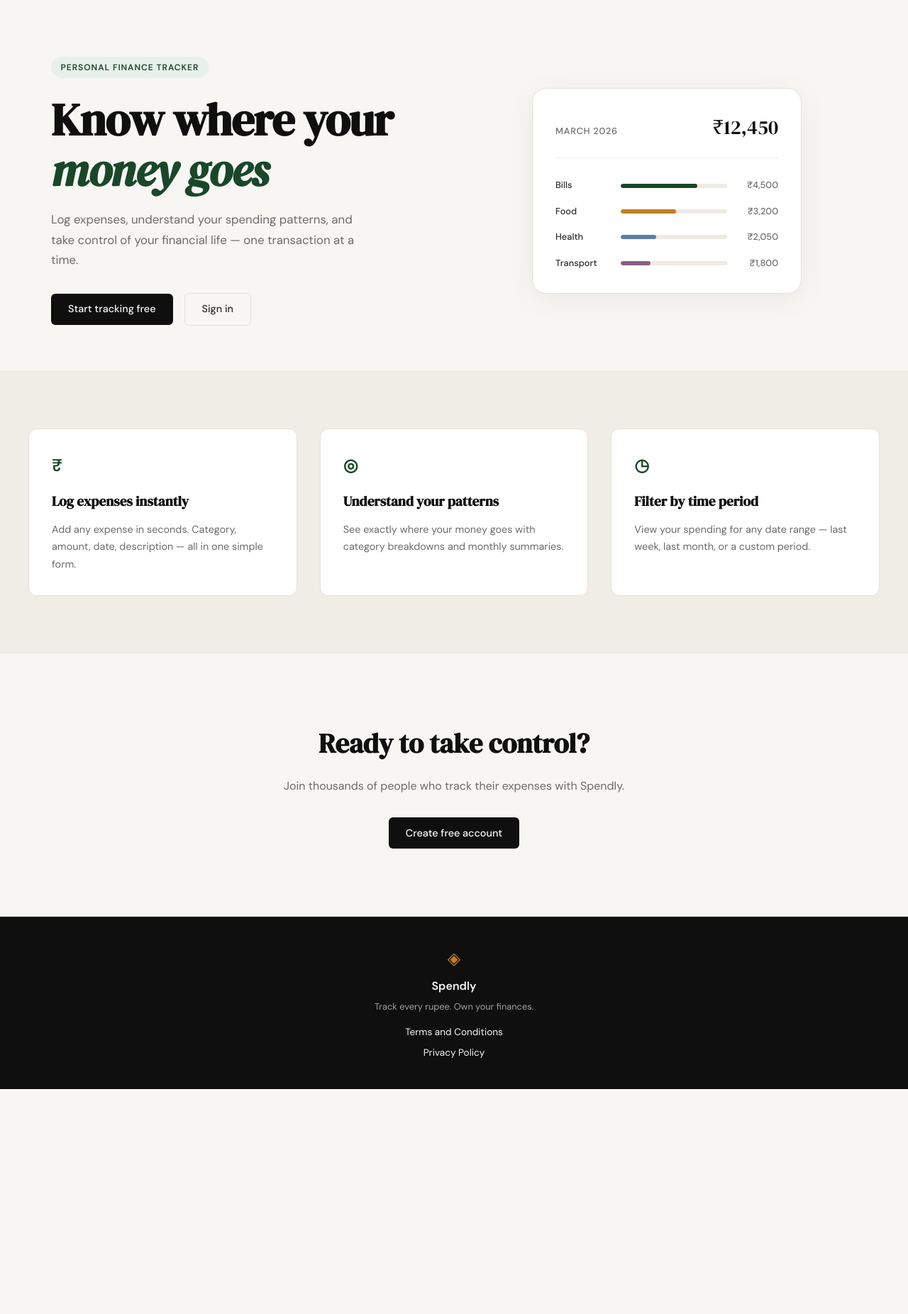
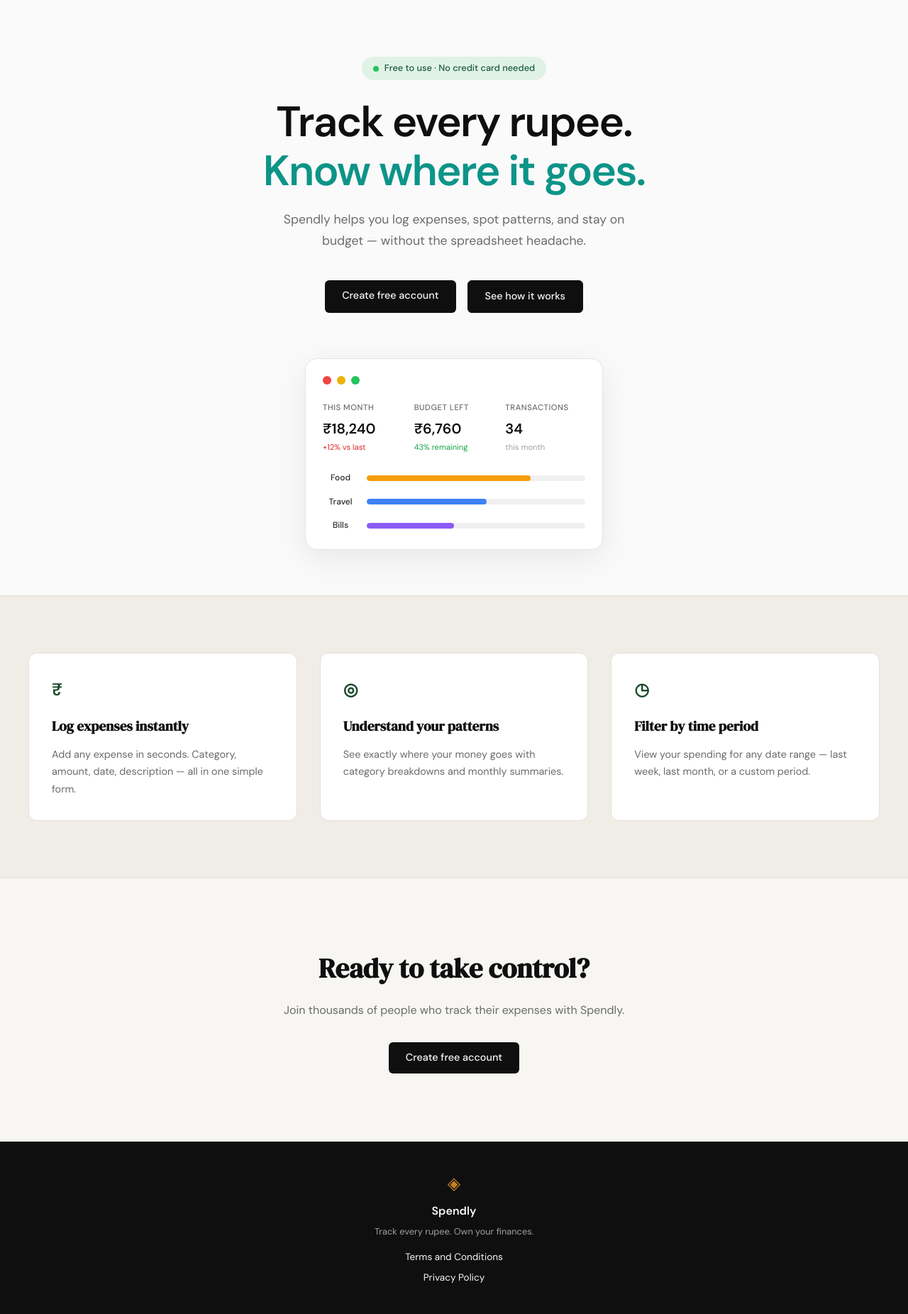
Before and after one commit to Mohd-Hamza-Khan/spendly, a Flask app: page / in a window 1280 px wide. Shown: the part 61-1913 px from the top of the page at 71% size. Before the commit the page ends 1596 px from the top, so only its background shows below. Run offline with Flask 3, Linux system fonts and the light colour scheme.

Commit message:
landing: redesign hero section to match mockup

```diff
--- a/static/css/style.css
+++ b/static/css/style.css
@@ -125,136 +125,171 @@ a { color: inherit; text-decoration: none; }
 
 .hero {
     padding: 5rem 2rem 4rem;
-    display: grid;
-    grid-template-columns: 1fr 1fr;
-    gap: 4rem;
-    align-items: center;
-    max-width: var(--max-width);
+    background: #fafafa;
+    text-align: center;
+}
+
+.hero-inner {
+    max-width: 700px;
     margin: 0 auto;
 }
 
 .hero-badge {
-    display: inline-block;
-    background: var(--accent-light);
-    color: var(--accent);
-    font-size: 0.75rem;
-    font-weight: 600;
-    letter-spacing: 0.08em;
-    text-transform: uppercase;
-    padding: 0.35rem 0.85rem;
+    display: inline-flex;
+    align-items: center;
+    gap: 0.5rem;
+    background: #e0f2e6;
+    color: #1a5c3a;
+    font-size: 0.8rem;
+    font-weight: 500;
+    padding: 0.4rem 1rem;
     border-radius: 999px;
     margin-bottom: 1.5rem;
 }
 
+.hero-badge-dot {
+    width: 8px;
+    height: 8px;
+    background: #22c55e;
+    border-radius: 50%;
+}
+
 .hero-title {
-    font-family: var(--font-display);
-    font-size: clamp(2.5rem, 5vw, 4rem);
-    line-height: 1.1;
-    letter-spacing: -0.02em;
+    font-family: var(--font-body);
+    font-size: clamp(2.5rem, 6vw, 3.75rem);
+    font-weight: 700;
+    line-height: 1.15;
+    letter-spacing: -0.03em;
     color: var(--ink);
     margin-bottom: 1.25rem;
 }
 
-.hero-title em {
-    font-style: italic;
-    color: var(--accent);
+.hero-title-accent {
+    color: #0d9488;
 }
 
 .hero-subtitle {
-    font-size: 1.05rem;
+    font-size: 1.1rem;
     color: var(--ink-muted);
     line-height: 1.7;
-    max-width: 460px;
-    margin-bottom: 2rem;
+    max-width: 520px;
+    margin: 0 auto 2.5rem;
 }
 
 .hero-actions {
     display: flex;
     gap: 1rem;
-    align-items: center;
+    justify-content: center;
+    margin-bottom: 4rem;
 }
 
 /* ------------------------------------------------------------------ */
-/* Mock card (hero visual)                                             */
+/* Mock card (hero visual) - Dashboard Preview                         */
 /* ------------------------------------------------------------------ */
 
 .hero-visual {
     display: flex;
     justify-content: center;
+    padding: 0 1rem;
 }
 
-.mock-card {
-    background: var(--paper-card);
-    border: 1px solid var(--border);
-    border-radius: var(--radius-lg);
-    padding: 2rem;
+.dashboard-preview {
+    background: #ffffff;
+    border: 1px solid #e5e5e5;
+    border-radius: 16px;
+    padding: 1.5rem;
     width: 100%;
-    max-width: 380px;
-    box-shadow: 0 8px 40px rgba(0,0,0,0.06);
+    max-width: 420px;
+    box-shadow: 0 12px 48px rgba(0,0,0,0.08);
 }
 
-.mock-card-header {
+.dashboard-browser-bar {
     display: flex;
-    justify-content: space-between;
-    align-items: baseline;
-    margin-bottom: 1.75rem;
-    padding-bottom: 1.25rem;
-    border-bottom: 1px solid var(--border-soft);
+    gap: 8px;
+    margin-bottom: 1.5rem;
 }
 
-.mock-label {
-    font-size: 0.8rem;
+.browser-dot {
+    width: 12px;
+    height: 12px;
+    border-radius: 50%;
+}
+
+.browser-dot-red { background: #ef4444; }
+.browser-dot-yellow { background: #eab308; }
+.browser-dot-green { background: #22c55e; }
+
+.dashboard-metrics {
+    display: grid;
+    grid-template-columns: repeat(3, 1fr);
+    gap: 1rem;
+    margin-bottom: 1.5rem;
+}
+
+.metric-card {
+    text-align: left;
+}
+
+.metric-label {
+    font-size: 0.7rem;
     font-weight: 500;
     color: var(--ink-muted);
     text-transform: uppercase;
-    letter-spacing: 0.06em;
+    letter-spacing: 0.05em;
+    margin-bottom: 0.25rem;
 }
 
-.mock-total {
-    font-family: var(--font-display);
-    font-size: 1.75rem;
+.metric-value {
+    font-size: 1.25rem;
+    font-weight: 700;
     color: var(--ink);
+    margin-bottom: 0.15rem;
 }
 
-.mock-bars { display: flex; flex-direction: column; gap: 1rem; }
+.metric-sub {
+    font-size: 0.7rem;
+}
 
-.mock-bar-row {
-    display: grid;
-    grid-template-columns: 80px 1fr 60px;
+.metric-sub-red { color: #dc2626; }
+.metric-sub-green { color: #16a34a; }
+.metric-sub-gray { color: var(--ink-faint); }
+
+.dashboard-bars {
+    display: flex;
+    flex-direction: column;
+    gap: 0.9rem;
+}
+
+.dashboard-bar-row {
+    display: flex;
     align-items: center;
     gap: 0.75rem;
 }
 
-.mock-cat {
-    font-size: 0.8rem;
+.dashboard-bar-label {
+    width: 50px;
+    font-size: 0.75rem;
     font-weight: 500;
     color: var(--ink-soft);
 }
 
-.mock-bar-track {
-    height: 6px;
-    background: var(--border-soft);
+.dashboard-bar-track {
+    flex: 1;
+    height: 8px;
+    background: #f0f0f0;
     border-radius: 999px;
     overflow: hidden;
 }
 
-.mock-bar {
+.dashboard-bar {
     height: 100%;
-    background: var(--accent);
     border-radius: 999px;
     transition: width 0.6s ease;
 }
 
-.mock-bar-2 { background: var(--accent-2); }
-.mock-bar-3 { background: #5b7fa6; }
-.mock-bar-4 { background: #8b5e83; }
-
-.mock-amt {
-    font-size: 0.8rem;
-    font-weight: 500;
-    color: var(--ink-muted);
-    text-align: right;
-}
+.dashboard-bar-food { background: #f59e0b; width: 75%; }
+.dashboard-bar-travel { background: #3b82f6; width: 55%; }
+.dashboard-bar-bills { background: #8b5cf6; width: 40%; }
 
 /* ------------------------------------------------------------------ */
 /* Buttons                                                             */
@@ -276,6 +311,26 @@ a { color: inherit; text-decoration: none; }
 }
 
 .btn-primary:hover { background: var(--accent); }
+
+.btn-secondary {
+    background: var(--ink);
+    color: var(--paper);
+    padding: 0.65rem 1.5rem;
+    border-radius: var(--radius-sm);
+    font-family: var(--font-body);
+    font-size: 0.9rem;
+    font-weight: 500;
+    cursor: pointer;
+    border: 1px solid var(--ink);
+    transition: all 0.2s;
+    text-decoration: none;
+    display: inline-block;
+}
+
+.btn-secondary:hover {
+    background: var(--ink-soft);
+    transform: translateY(-1px);
+}
 
 .btn-ghost {
     display: inline-block;
@@ -600,11 +655,13 @@ a { color: inherit; text-decoration: none; }
     .hero {
         grid-template-columns: 1fr;
         text-align: center;
+        padding: 3rem 1.5rem 3rem;
     }
 
     .hero-subtitle { max-width: 100%; }
-    .hero-actions { justify-content: center; }
-    .hero-visual { display: none; }
+    .hero-actions { justify-content: center; flex-wrap: wrap; }
+    .hero-visual { margin-top: 2rem; }
+    .dashboard-preview { max-width: 100%; }
 
     .features-inner { grid-template-columns: 1fr; }
 }
--- a/templates/landing.html
+++ b/templates/landing.html
@@ -6,55 +6,64 @@
 
 <section class="hero">
     <div class="hero-inner">
-        <div class="hero-badge">Personal Finance Tracker</div>
+        <div class="hero-badge">
+            <span class="hero-badge-dot"></span>
+            Free to use · No credit card needed
+        </div>
         <h1 class="hero-title">
-            Know where your<br>
-            <em>money goes</em>
+            Track every rupee.<br>
+            <span class="hero-title-accent">Know where it goes.</span>
         </h1>
         <p class="hero-subtitle">
-            Log expenses, understand your spending patterns,
-            and take control of your financial life —
-            one transaction at a time.
+            Spendly helps you log expenses, spot patterns, and stay on budget — without the spreadsheet headache.
         </p>
         <div class="hero-actions">
-            <a href="{{ url_for('register') }}" class="btn-primary">Start tracking free</a>
-            <a href="{{ url_for('login') }}" class="btn-ghost">Sign in</a>
+            <a href="{{ url_for('register') }}" class="btn-primary">Create free account</a>
+            <a href="{{ url_for('login') }}" class="btn-primary btn-secondary">See how it works</a>
         </div>
     </div>
     <div class="hero-visual">
-        <div class="mock-card">
-            <div class="mock-card-header">
-                <span class="mock-label">March 2026</span>
-                <span class="mock-total">₹12,450</span>
+        <div class="dashboard-preview">
+            <div class="dashboard-browser-bar">
+                <span class="browser-dot browser-dot-red"></span>
+                <span class="browser-dot browser-dot-yellow"></span>
+                <span class="browser-dot browser-dot-green"></span>
             </div>
-            <div class="mock-bars">
-                <div class="mock-bar-row">
-                    <span class="mock-cat">Bills</span>
-                    <div class="mock-bar-track">
-                        <div class="mock-bar" style="width: 72%"></div>
+            <div class="dashboard-metrics">
+                <div class="metric-card">
+                    <div class="metric-label">This month</div>
+                    <div class="metric-value">₹18,240</div>
+                    <div class="metric-sub metric-sub-red">+12% vs last</div>
+                </div>
+                <div class="metric-card">
+                    <div class="metric-label">Budget left</div>
+                    <div class="metric-value">₹6,760</div>
+                    <div class="metric-sub metric-sub-green">43% remaining</div>
+                </div>
+                <div class="metric-card">
+                    <div class="metric-label">Transactions</div>
+                    <div class="metric-value">34</div>
+                    <div class="metric-sub metric-sub-gray">this month</div>
+                </div>
+            </div>
+            <div class="dashboard-bars">
+                <div class="dashboard-bar-row">
+                    <span class="dashboard-bar-label">Food</span>
+                    <div class="dashboard-bar-track">
+                        <div class="dashboard-bar dashboard-bar-food"></div>
                     </div>
-                    <span class="mock-amt">₹4,500</span>
                 </div>
-                <div class="mock-bar-row">
-                    <span class="mock-cat">Food</span>
-                    <div class="mock-bar-track">
-                        <div class="mock-bar mock-bar-2" style="width: 52%"></div>
+                <div class="dashboard-bar-row">
+                    <span class="dashboard-bar-label">Travel</span>
+                    <div class="dashboard-bar-track">
+                        <div class="dashboard-bar dashboard-bar-travel"></div>
                     </div>
-                    <span class="mock-amt">₹3,200</span>
                 </div>
-                <div class="mock-bar-row">
-                    <span class="mock-cat">Health</span>
-                    <div class="mock-bar-track">
-                        <div class="mock-bar mock-bar-3" style="width: 33%"></div>
+                <div class="dashboard-bar-row">
+                    <span class="dashboard-bar-label">Bills</span>
+                    <div class="dashboard-bar-track">
+                        <div class="dashboard-bar dashboard-bar-bills"></div>
                     </div>
-                    <span class="mock-amt">₹2,050</span>
-                </div>
-                <div class="mock-bar-row">
-                    <span class="mock-cat">Transport</span>
-                    <div class="mock-bar-track">
-                        <div class="mock-bar mock-bar-4" style="width: 28%"></div>
-                    </div>
-                    <span class="mock-amt">₹1,800</span>
                 </div>
             </div>
         </div>
```
Also changed, not shown: static/images/design1.png (added).
